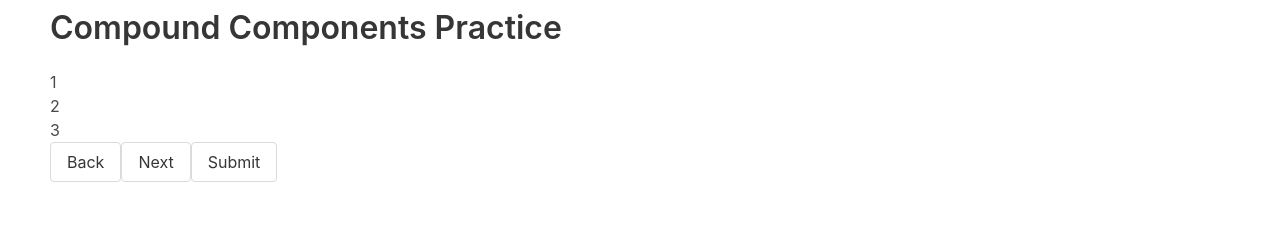
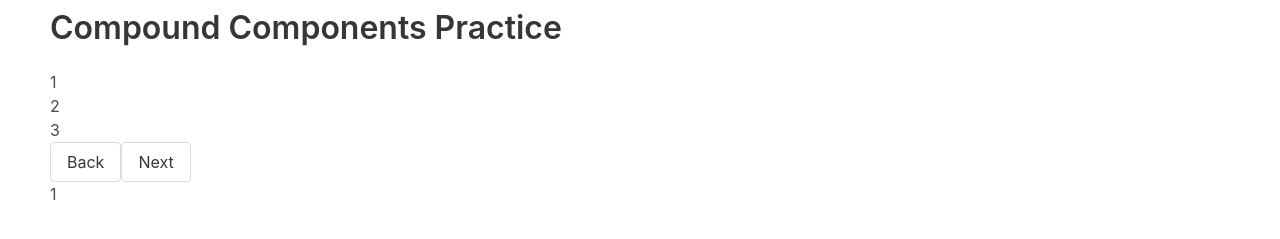
Before and after one commit to TZ-fn/kurs-magia-reacta-hr, a React (Create React App) app: page /multiStepView in a window 1280 px wide. Shown: the part 241-480 px from the top of the page. Built offline with nearby package versions, Linux system fonts and the light colour scheme.

Commit message:
Add some funcionality to the Controls buttons

```diff
--- a/src/components/MultiStep/MultiStep.jsx
+++ b/src/components/MultiStep/MultiStep.jsx
@@ -1,32 +1,53 @@
-import React from 'react';
-import PropTypes from 'prop-types';
+import React, { useState, useContext } from 'react';
+import PropTypes, { element } from 'prop-types';
 
-export const Page = ({ children }) => <div>{children}</div>;
+const WizardContext = React.createContext({
+  currentPage: 1,
+  changePage: () => {},
+});
 
-export const Controls = () => (
+const Page = ({ children }) => <div>{children}</div>;
+
+const Controls = () => {
+  const context = useContext(WizardContext);
+  const { changePage } = context;
+
+  return (
     <div>
-    <button className='button' type='button'>
+      <button onClick={() => changePage(-1)} className='button' type='button'>
         Back
       </button>
-    <button className='button' type='button'>
+      <button onClick={() => changePage(1)} className='button' type='button'>
         Next
       </button>
-    <button className='button' type='button'>
+      {/* <button className='button' type='button'>
       Submit
-    </button>
+    </button> */}
     </div>
   );
-
-const MultiStep = ({ children }) => {
-  return <div>{children}</div>;
 };
 
-MultiStep.propTypes = {
-  children: PropTypes.element.isRequired,
+const Wizard = ({ children }) => {
+  const [currentPage, setCurrentPage] = useState(1);
+
+  const changePage = (newPageIndex) => {
+    setCurrentPage((oldPageIndex) => oldPageIndex + newPageIndex);
+  };
+
+  return (
+    <WizardContext.Provider value={{ currentPage, changePage }}>
+      {children}
+      <p>{currentPage}</p>
+    </WizardContext.Provider>
+  );
+};
+
+Wizard.propTypes = {
+  children: PropTypes.arrayOf(element).isRequired,
 };
 
 Page.propTypes = {
   children: PropTypes.element.isRequired,
 };
 
-export default MultiStep;
+export { Page, Controls, Wizard };
--- a/src/components/views/MultiStepView.jsx
+++ b/src/components/views/MultiStepView.jsx
@@ -1,16 +1,16 @@
 import React from 'react';
-import MultiStep, { Page, Controls } from '../MultiStep/MultiStep';
+import * as MultiStep from '../MultiStep/MultiStep';
 
 export default function MultiStepView() {
   return (
     <div>
       <h2 className='title is-3'>Compound Components Practice</h2>
-      <MultiStep>
-        <Page>1</Page>
-        <Page>2</Page>
-        <Page>3</Page>
-        <Controls />
-      </MultiStep>
+      <MultiStep.Wizard>
+        <MultiStep.Page>1</MultiStep.Page>
+        <MultiStep.Page>2</MultiStep.Page>
+        <MultiStep.Page>3</MultiStep.Page>
+        <MultiStep.Controls />
+      </MultiStep.Wizard>
     </div>
   );
 }
```
Lines whose indentation alone changed are shown as unchanged.
